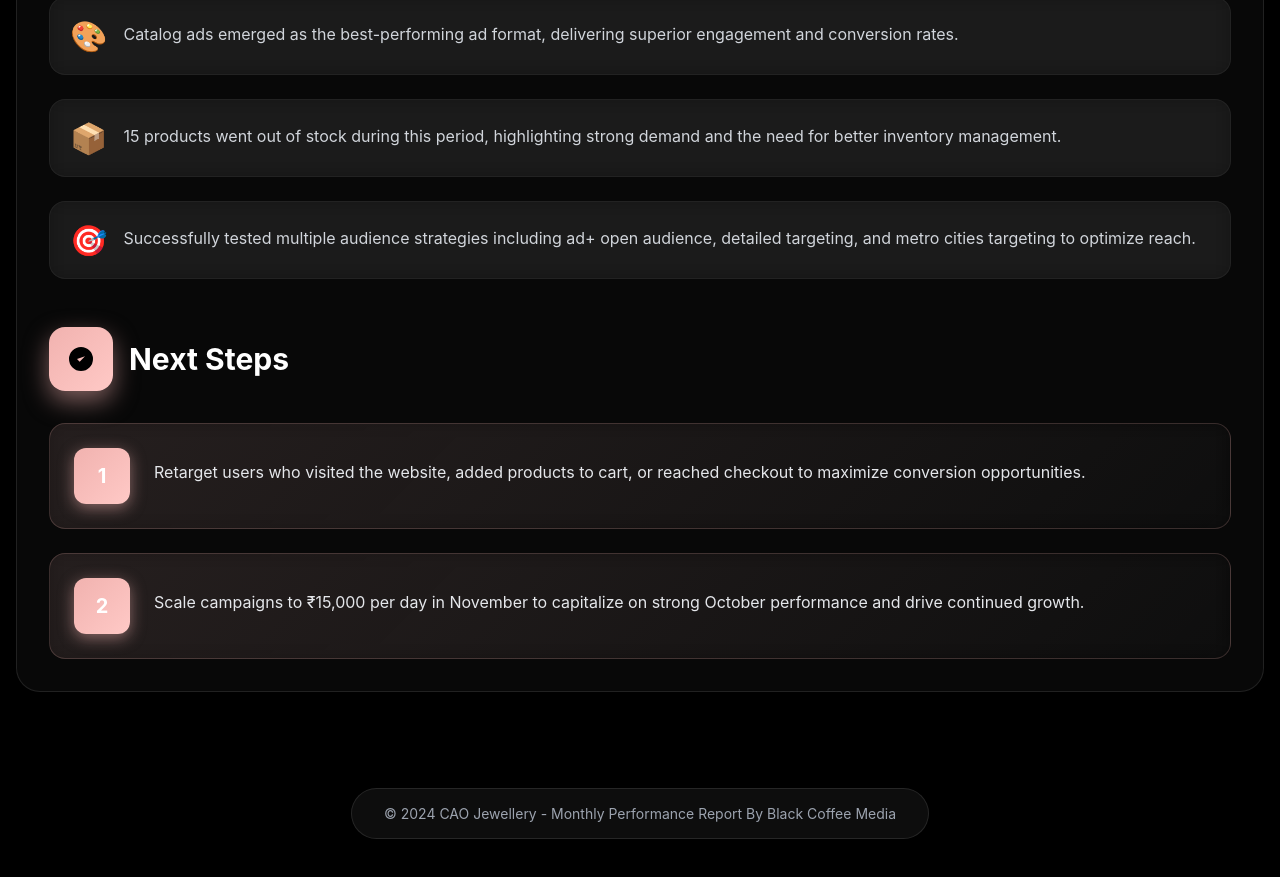
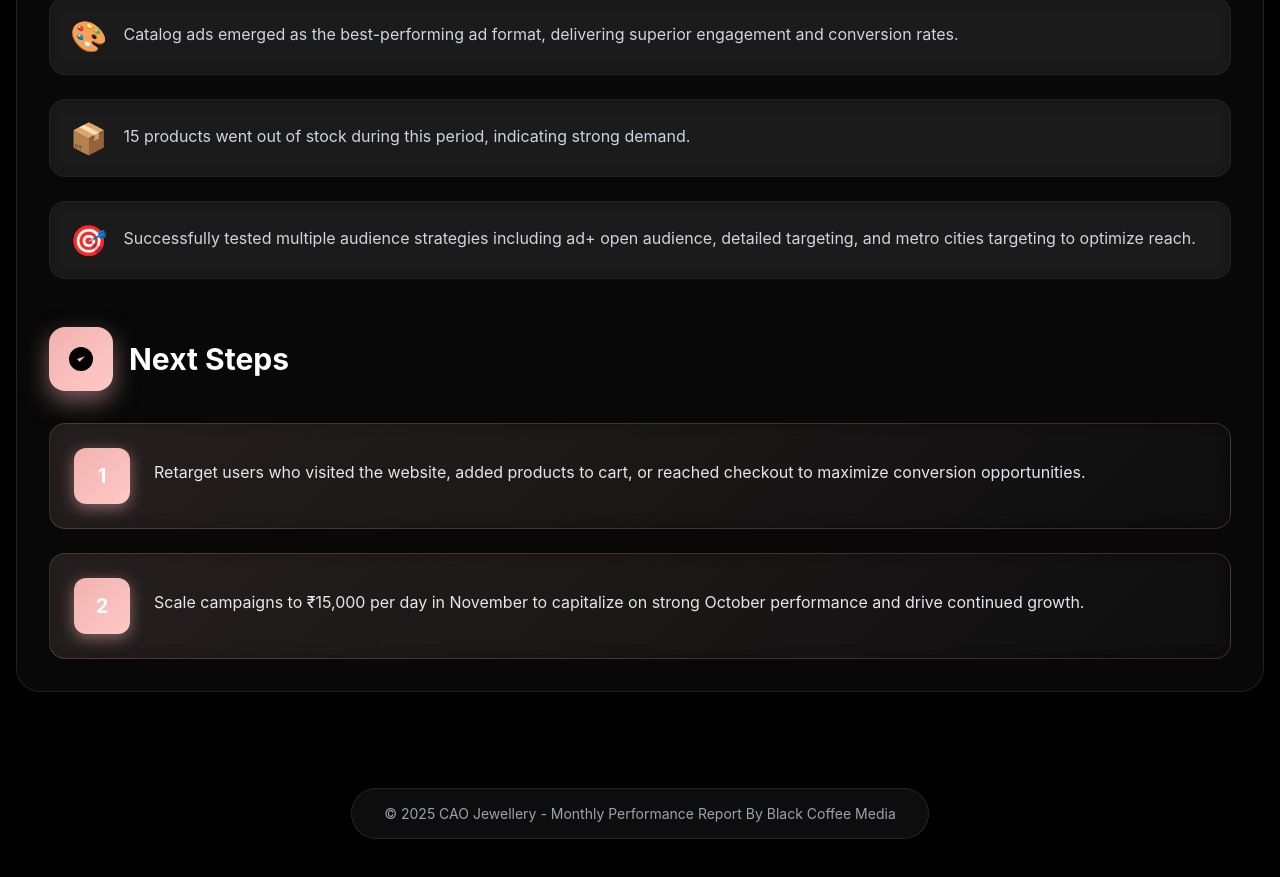
Before and after one commit to dhruvrijwani/Cao-jewellery, a plain HTML site: page index.html in a window 1280 px wide. Shown: the part 2740-3617 px from the top of the page. Drawn offline with Linux system fonts and the light colour scheme.

Commit message:
year changed

```diff
--- a/index.html
+++ b/index.html
@@ -943,7 +943,7 @@
                     </div>
                     <div class="insight-item">
                         <span class="insight-emoji">📦</span>
-                        <p class="insight-text">15 products went out of stock during this period, highlighting strong demand and the need for better inventory management.</p>
+                        <p class="insight-text">15 products went out of stock during this period, indicating strong demand.</p>
                     </div>
                     <div class="insight-item">
                         <span class="insight-emoji">🎯</span>
@@ -976,7 +976,7 @@
         <!-- Footer -->
         <div class="footer">
             <div class="footer-content">
-                <p class="footer-text">© 2024 CAO Jewellery - Monthly Performance Report By Black Coffee Media</p>
+                <p class="footer-text">© 2025 CAO Jewellery - Monthly Performance Report By Black Coffee Media</p>
             </div>
         </div>
     </div>
```
